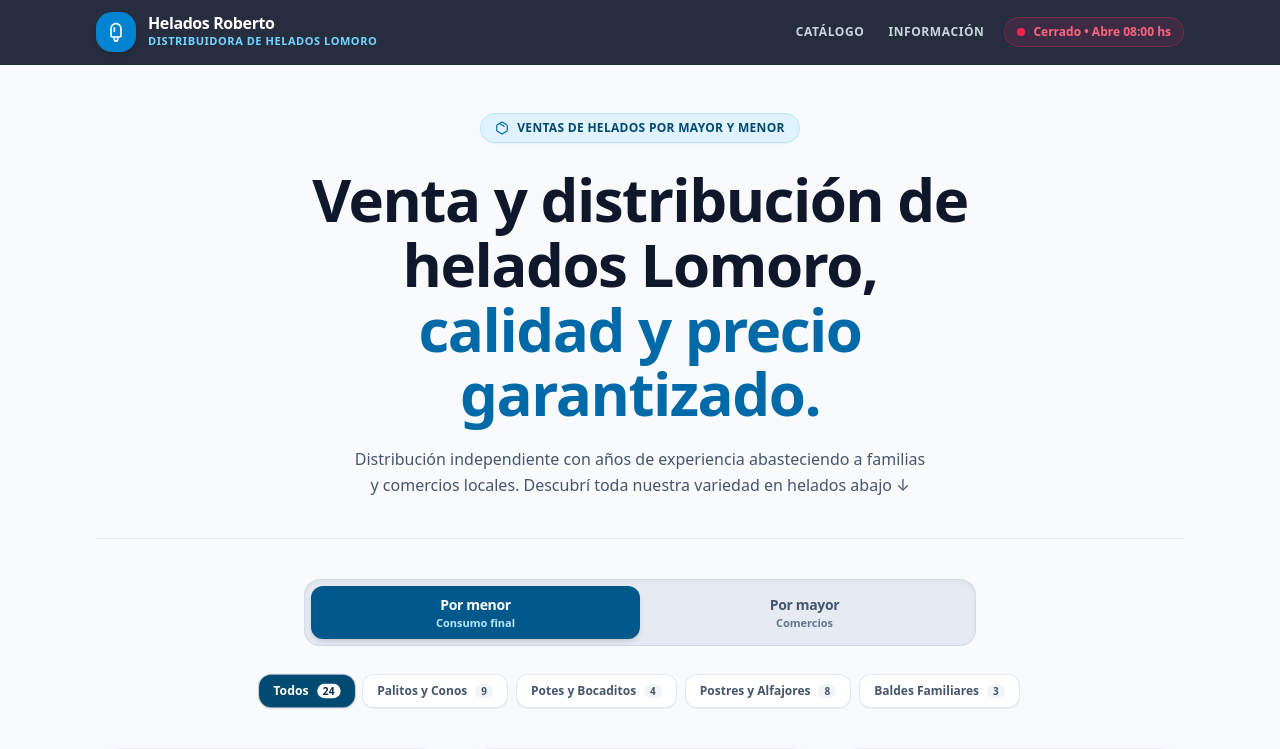
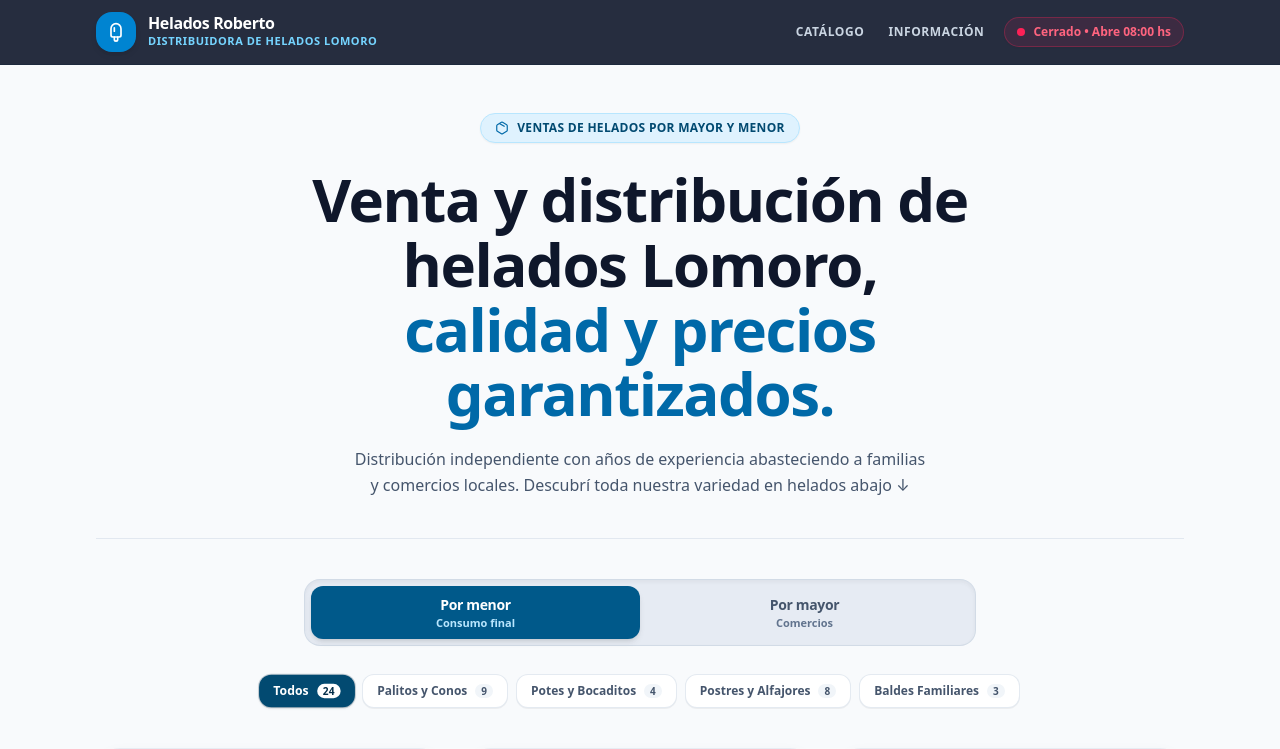
Before and after one commit to Rafael-Aguilera03/helados-roberto-web, a React (Vite) app: page / in a window 1280 px wide. Shown: the top 749 px of the page. Built offline with nearby package versions, Linux system fonts and the light colour scheme.

Commit message:
fix: corregir concordancia gramatical en titulo del hero

```diff
--- a/src/components/Hero.jsx
+++ b/src/components/Hero.jsx
@@ -11,7 +11,7 @@
 
       <h2 className="text-4xl sm:text-5xl lg:text-6xl font-black text-slate-900 tracking-tight leading-[1.08] mb-5">
         Venta y distribución de helados Lomoro, <br className="hidden sm:inline" />
-        <span className="text-sky-700">calidad y precio garantizado.</span>
+        <span className="text-sky-700">calidad y precios garantizados.</span>
       </h2>
 
       <p className="text-slate-600 text-sm sm:text-base leading-relaxed max-w-xl mx-auto">
```
